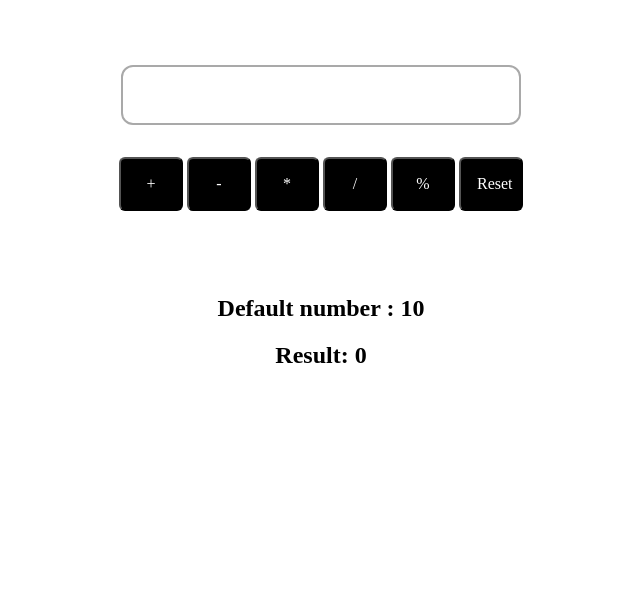
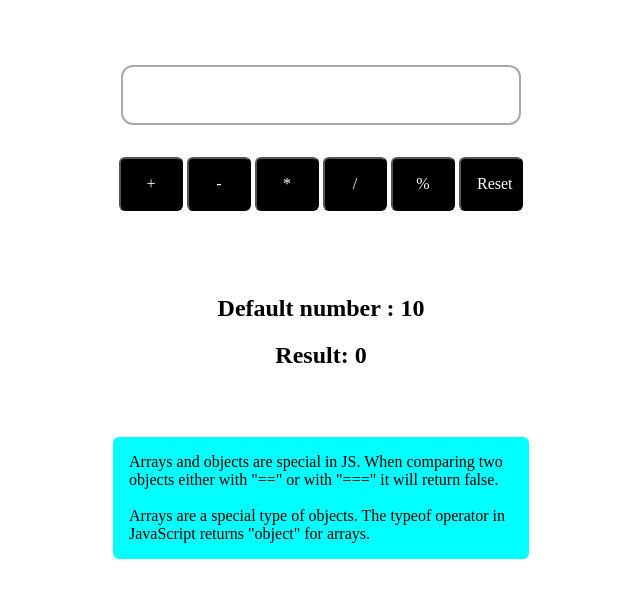
Before and after one commit to Shahrukh-elRed/udemy-js-calculator, a plain HTML site: page index.html in a window 1280 px wide. Shown: the part 95-692 px from the top of the page, without its empty margins (319-959 px from the left). Drawn offline with Linux system fonts and the light colour scheme.

Commit message:
learned about typeof array and object comparison in JS

```diff
--- a/assets/styles/app.css
+++ b/assets/styles/app.css
@@ -61,3 +61,15 @@ header {
   margin-top: 2rem;
   text-align: center;
 }
+
+#learned-js-one {
+  margin: 0 auto;
+  background-color: aqua;
+  padding: 1rem;
+  border-radius: 6px;
+  width: 26rem;
+}
+
+#arrays-objects-compare {
+  font-weight: 500;
+}
--- a/index.html
+++ b/index.html
@@ -29,6 +29,16 @@
       </h2>
       <h2>Result: <span id="current-result">0</span></h2>
     </section>
+
+    <section id="learned-js-one">
+      <div id="arrays-objects-compare">
+        Arrays and objects are special in JS. When comparing two objects either
+        with "==" or with "===" it will return false. <br /><br />
+        Arrays are a special type of objects. The typeof operator in JavaScript
+        returns "object" for arrays.
+      </div>
+    </section>
+
     <script src="assets/scripts/vendor.js" defer></script>
     <script src="assets/scripts/app.js" defer></script>
   </body>
```
